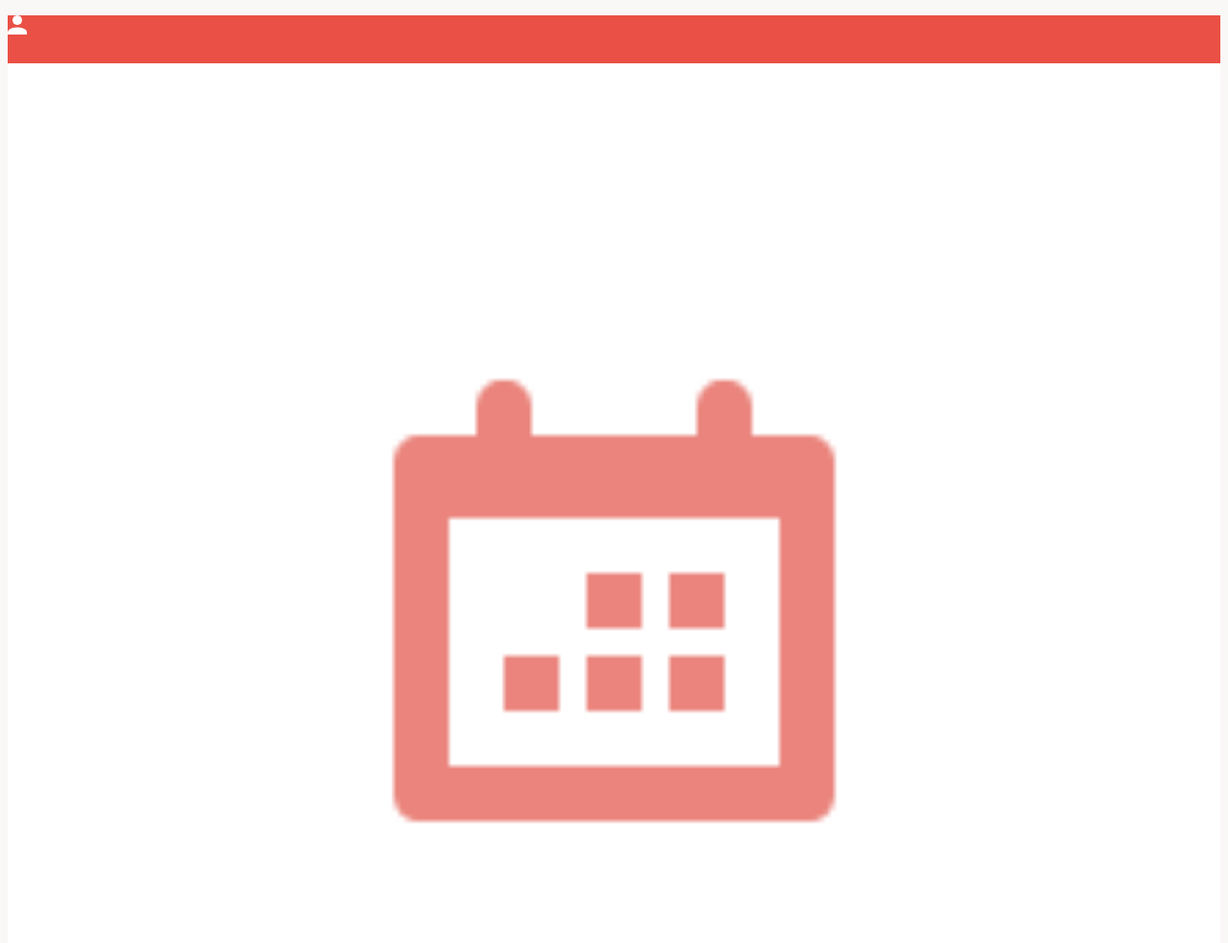
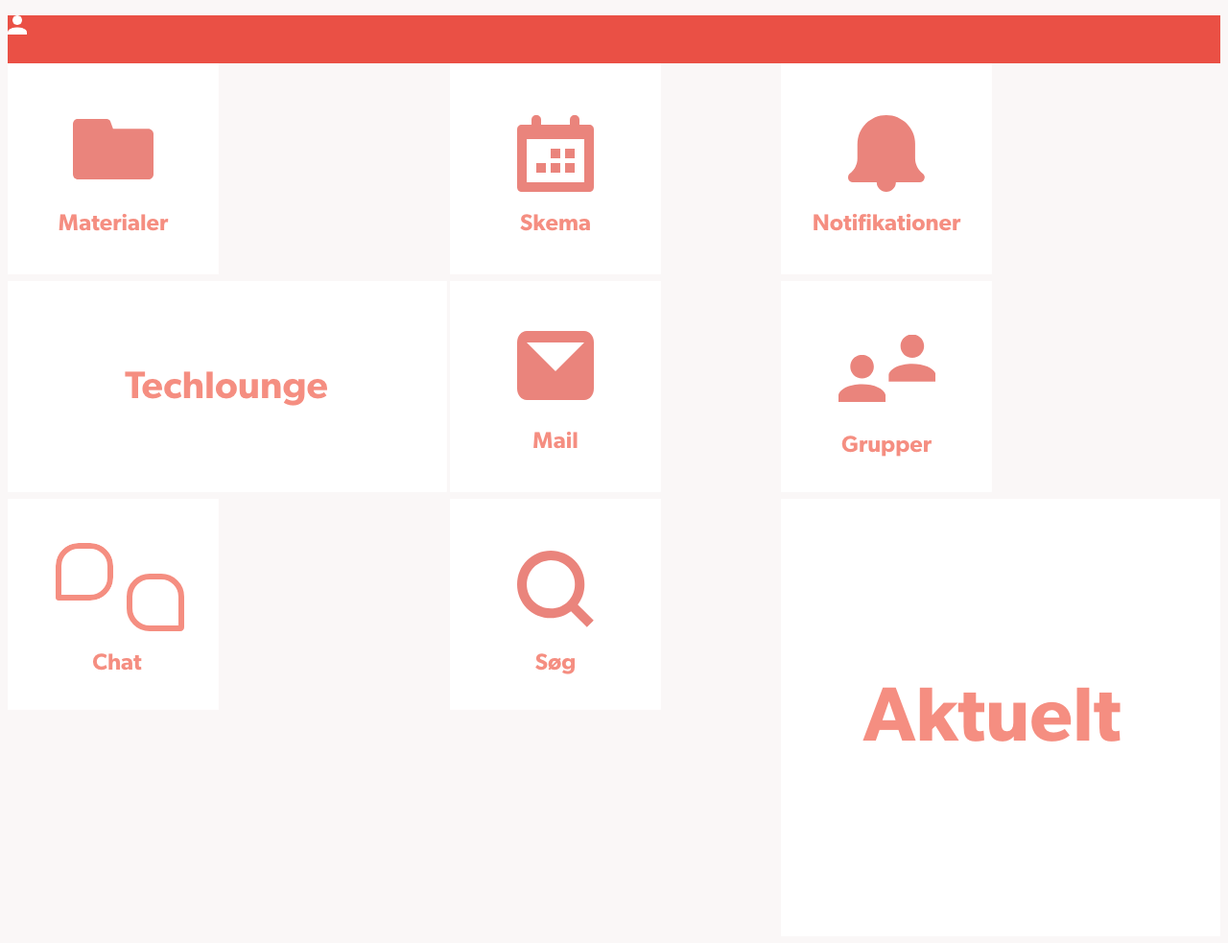
Before and after one commit to rebeccanylin/web-prototype_kea, a plain HTML site: page forside.html in a window 1280 px wide. Shown: the top 983 px of the page at 96% size. Drawn offline with Linux system fonts and the light colour scheme.

Commit message:
noget, der ligner et grid - stadig med en del mangler

```diff
--- a/forside.html
+++ b/forside.html
@@ -13,32 +13,37 @@
            <menu></menu>
        </header>
 
-       <main>
+       <div class="main">
+           <div class="1">
+               <img src="asset_forside/materialer.png" alt="materialemappe">
+           </div>
+           <div class="2">
+               <img src="asset_forside/skema.png" alt="skema">
+           </div>
+           <div class="3">
+               <img src="asset_forside/notifikationer.png" alt="notifikationer">
+           </div>
+           <div class="4">
+               <img src="asset_forside/techlounge.png" alt="techlounge">
+           </div>
+           <div class="5">
+               <img src="asset_forside/mail.png" alt="mail">
+           </div>
+           <div class="6">
+               <img src="asset_forside/grupper.png" alt="grupper">
+           </div>
+           <div class="7">
+               <img src="asset_forside/chat.png" alt="chat">
+           </div>
+           <div class="8">
+               <img src="asset_forside/soeg.png" alt="søgeknap">
+           </div>
+           <div class="9">
+               <img src="asset_forside/aktuelt.png" alt="aktuelt">
+           </div>
+           <div class="10">
+               <img src="asset_forside/afleveringer.png" alt="afleveringer">
+           </div>
 
-           <img src="asset_forside/materialer.png" alt="materialemappe">
-
-           <img src="asset_forside/skema.png" alt="skema">
-
-           <img src="asset_forside/notifikationer.png" alt="notifikationer">
-
-           <img src="asset_forside/techlounge.png" alt="techlounge">
-
-           <img src="asset_forside/mail.png" alt="mail">
-           <img src="asset_forside/grupper.png" alt="grupper">
-
-           <img src="asset_forside/chat.png" alt="chat">
-
-           <img src="asset_forside/soeg.png" alt="søgeknap">
-
-           <img src="asset_forside/aktuelt.png" alt="aktuelt">
-
-           <img src="asset_forside/afleveringer.png" alt="afleveringer">
-
-           <!--
-           <figure></figure>
-           <figure></figure>
-           <figure></figure>
-           <figure></figure>
--->
-       </main>
+       </div>
    </section>
--- a/style.css
+++ b/style.css
@@ -62,19 +62,14 @@ body {
     text-align: right;
 }
 
-#forside main img {
-    width: 100%;
+
+#forside .main {
+    display: grid;
+    justify-content: flex-start;
+    min-height: 300px;
+    grid-template-columns: 1fr 1fr 1fr;
+    grid-template-rows: 1fr 1fr;
+    grid-gap: 3px;
+
 
 }
-
-
-#forside main {
-    display: grid;
-    grid-template-rows: 10px;
-    grid-gap: 10px;
-
-    /*
-    grid-gap: 10px;
-    grid-template-rows: 20fr;
-*/
-}
```
